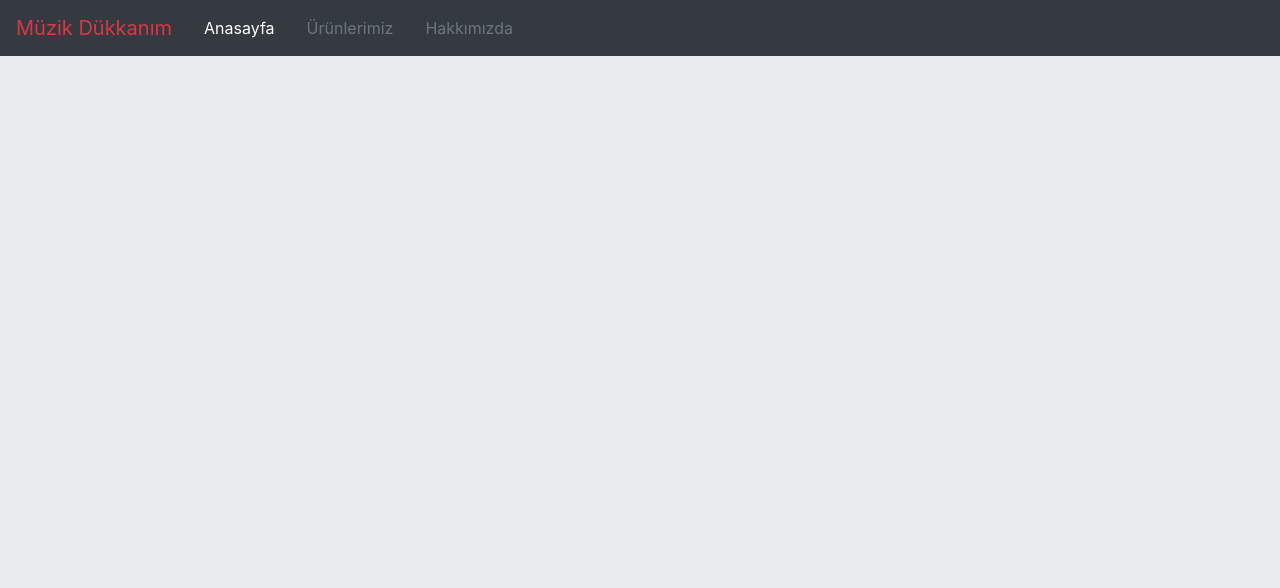
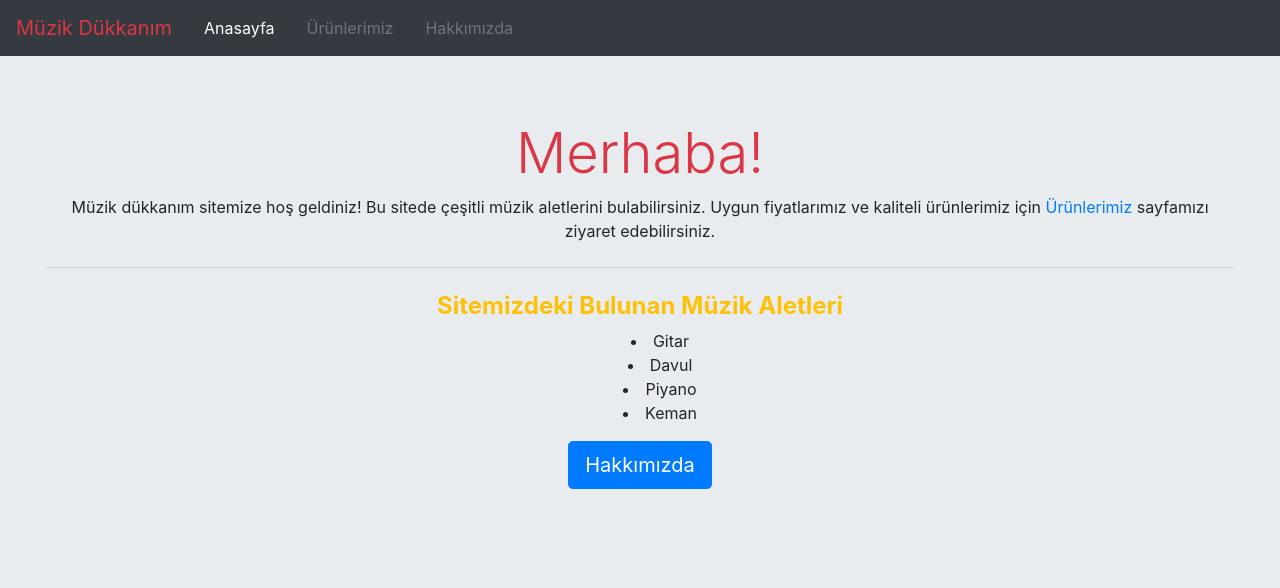
Before and after one commit to cagllan/kodluyoruz-bootstrap, a plain HTML site: page music-store/index.html in a window 1280 px wide. Drawn offline with nearby package versions, Linux system fonts and the light colour scheme.

Commit message:
Added main

```diff
--- a/music-store/index.html
+++ b/music-store/index.html
@@ -38,6 +38,24 @@
     </header>
     <!-- header end -->
 
+    <main class="row">
+      <section class="col">
+        <div class="jumbotron text-center">
+          <h1 class="display-4 text-danger">Merhaba!</h1>
+          <p>Müzik dükkanım sitemize hoş geldiniz! Bu sitede çeşitli müzik aletlerini bulabilirsiniz. Uygun fiyatlarımız ve kaliteli ürünlerimiz için <a href="products.html">Ürünlerimiz</a> sayfamızı ziyaret edebilirsiniz.</p>
+          <hr class="my-4">
+          <h2 class="text-warning h4 font-weight-bold">Sitemizdeki Bulunan Müzik Aletleri</h2>
+          <ul class="instrument-list">
+            <li>Gitar</li>
+            <li>Davul</li>
+            <li>Piyano</li>
+            <li>Keman</li>
+          </ul>
+          <a class="btn btn-primary btn-lg" href="about-us.html" role="button">Hakkımızda</a>
+        </div>
+      </section>
+    </main>
+
   </div>
   <!-- container end-->
 
--- a/music-store/style.css
+++ b/music-store/style.css
@@ -1,3 +1,11 @@
 body {
     background-color: #E9ECEF;
 }
+
+main {
+    background-color: #E9ECEF;
+}
+
+.instrument-list {
+    list-style-position: inside;
+}
```
